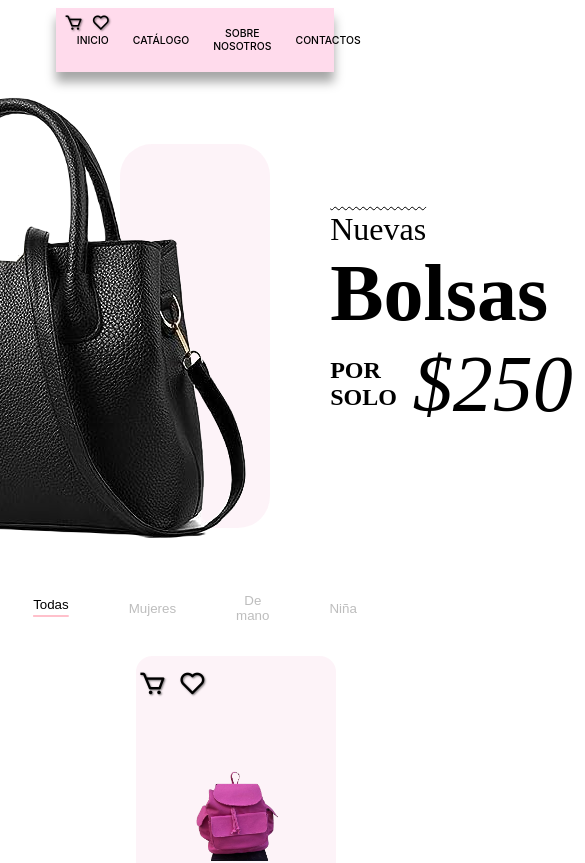
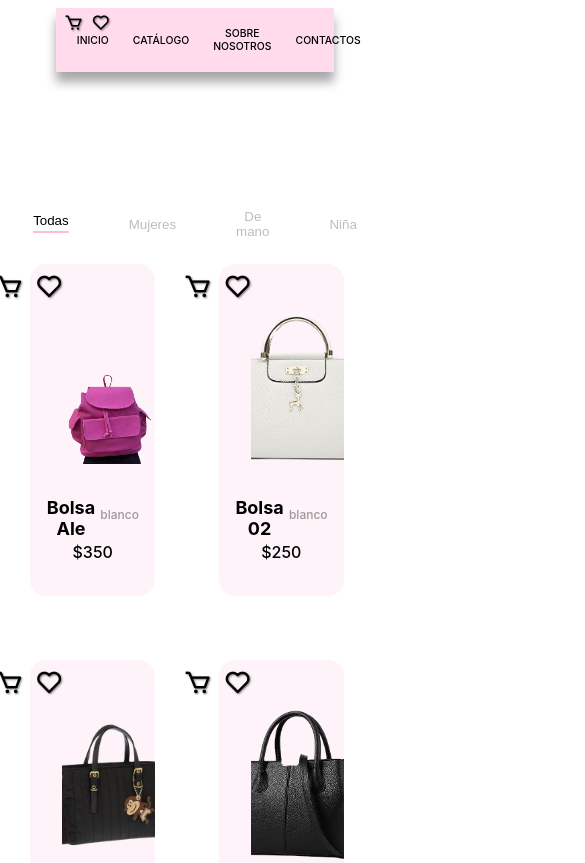
Before and after one commit to SalvadorP23/ladylux, a React (Create React App) app: page / in a window 390 px wide. Shown: the top 863 px of the page, 585 px wide, since content can reach past the window. Built offline with nearby package versions, Linux system fonts and the light colour scheme.

Commit message:
Ajuste movil, header2

```diff
--- a/src/index.css
+++ b/src/index.css
@@ -946,11 +946,60 @@ main {
   cursor: pointer;
 }
 
+
+
+
+
+
+
+
+
+
+
+
+
+
+
+
+
+
+
+
+
+
+
+
+
+
 /* Media Queries */
 @media (max-width: 768px) {
-  .contenedor_productos_megusta {
-    grid-template-columns: 1fr;
+
+  .contenedor_productos {
+    grid-template-columns: repeat(2, 1fr);
+    display: grid;
+    padding: 1rem;
+    font-size: 1rem; /* Tamaño de fuente más pequeño en pantallas pequeñas */
+    font-family: "Inter", sans-serif;
+    font-optical-sizing: auto;
+    font-weight: 500;
+    font-style: normal;
+    font-variation-settings:
+      "slnt" 0;
+    font-variant: normal;
+    margin-top: -0.5rem;
+    justify-items: center; /* Centra los items horizontalmente */
+    justify-content: center; /* Centra el contenido horizontalmente */
+    margin-left: -1.5rem;
   }
+
+
+
+
+/*Header promociones*/
+  .header1{
+  display: none;
+}
+
 
   .producto_megusta {
     height: auto; /* Ajusta la altura según el contenido */
```
